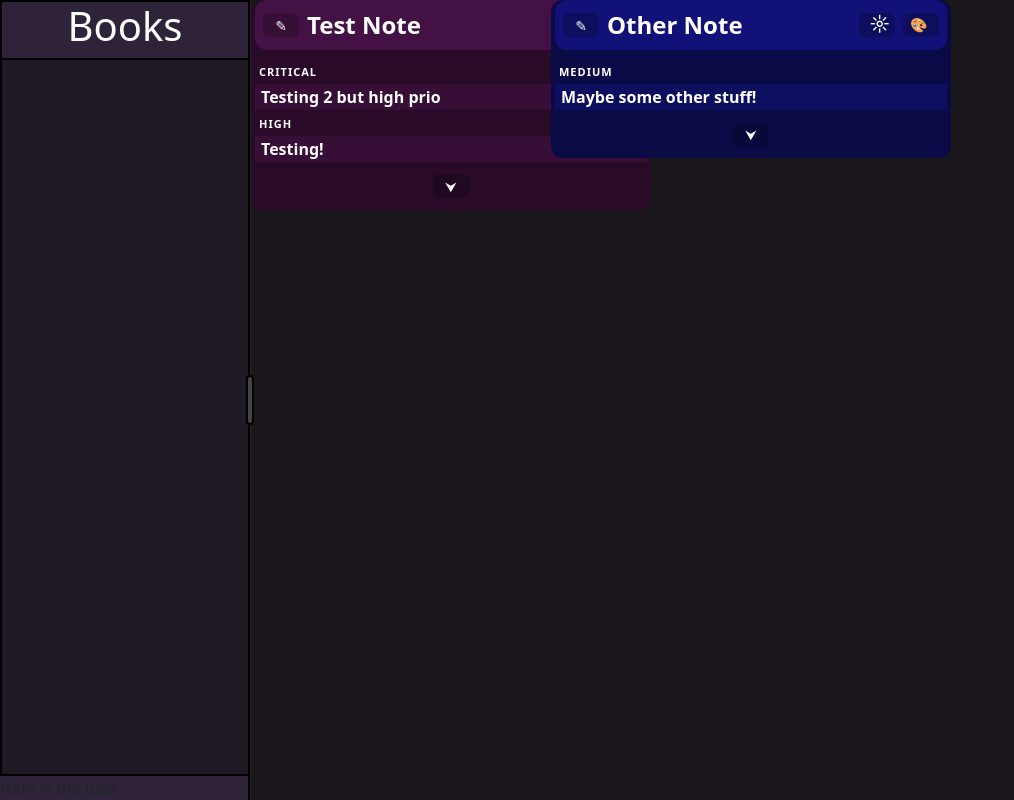
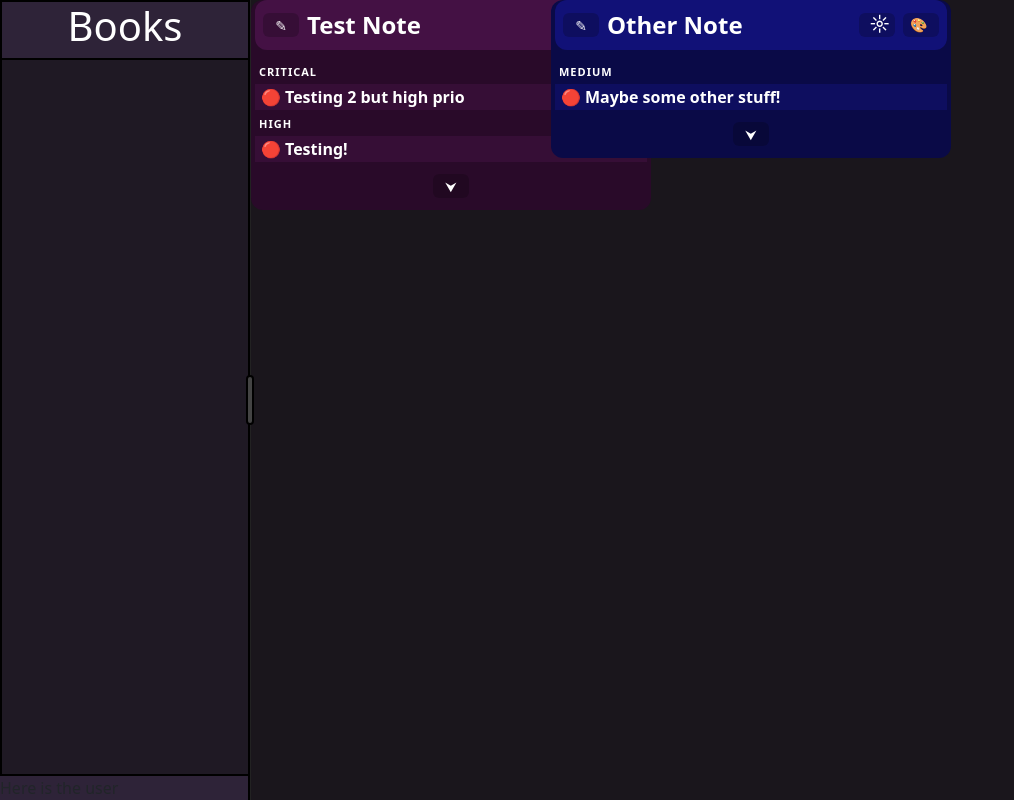
Before and after one commit to petitecoyote759/SSDTodoManager, a React (Vite) app in the folder frontend/: page / in a window 1280 px wide. Shown: the whole page, without its empty margins (0-1014 px from the left). Built offline with nearby package versions, Linux system fonts and the light colour scheme; no server answers.

Commit message:
Added completion status display

```diff
--- a/frontend/src/Classes.tsx
+++ b/frontend/src/Classes.tsx
@@ -58,12 +58,17 @@ export class Note {
 
 
 export class Entry {
-    constructor(text: string, priority: number, dueDate: Date | null = null, description: string = "") {
+    constructor(
+        text: string, priority: number,
+        dueDate: Date | null = null, description: string = "",
+        completion: EntryCompletion = EntryCompletion.NotStarted) {
+
         this.text = text
         this.priority = priority
         this.dueDate = dueDate
         this.description = description
         this.uuid = crypto.randomUUID()
+        this.completion = completion
     }
 
     uuid: string
@@ -71,4 +76,12 @@ export class Entry {
     description: string
     priority: number
     dueDate: Date | null
+    completion: EntryCompletion
 }
+
+export enum EntryCompletion {
+    NotStarted,
+    InProgress,
+    Completed,
+    Blocked
+}
--- a/frontend/src/Screens/MainScreen.css
+++ b/frontend/src/Screens/MainScreen.css
@@ -17,6 +17,12 @@
 .note-entry-open {
     background-color: rgba(255, 255, 255, 0.2);
 }
+
+
+.note-entry-completion {
+    padding-right: 4px;
+}
+
 
 
 
--- a/frontend/src/Screens/MainScreen.tsx
+++ b/frontend/src/Screens/MainScreen.tsx
@@ -1,4 +1,4 @@
-import {Note, Entry} from "../Classes.tsx"
+import {Note, Entry, EntryCompletion} from "../Classes.tsx"
 import React, { useEffect, useState } from 'react'
 import {darkenColour} from "../DarkenColour"
 import "./MainScreen.css"
@@ -405,6 +405,20 @@ export function MainScreen() {
                             entry.uuid == openEntry ? setOpenEntry(null) : setOpenEntry(entry.uuid)
                         }
                     >
+                        <span className="note-entry-completion">
+                          {(() => {
+                            switch (entry.completion) {
+                              case EntryCompletion.NotStarted:
+                                return "🔴"
+                              case EntryCompletion.InProgress:
+                                return "🟡"
+                              case EntryCompletion.Completed:
+                                return "🟢"
+                              case EntryCompletion.Blocked:
+                                return "🟣"
+                            }
+                          })()}
+                        </span>
                         <span className="note-entry-text">
                             {entry.text}
                         </span>
```
